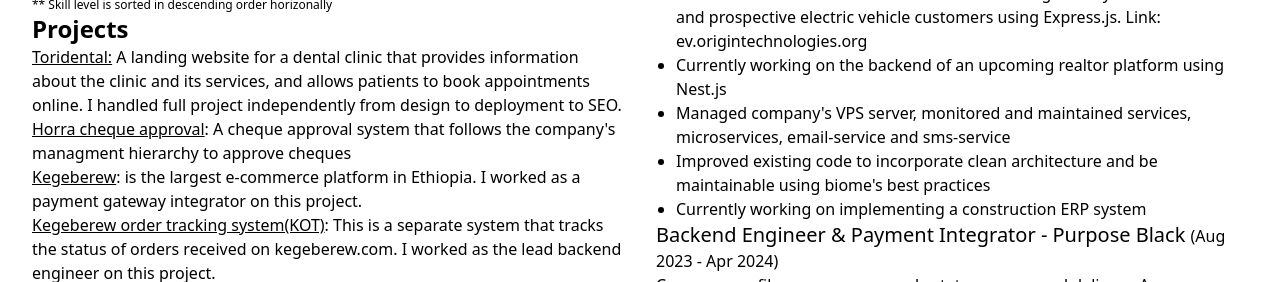
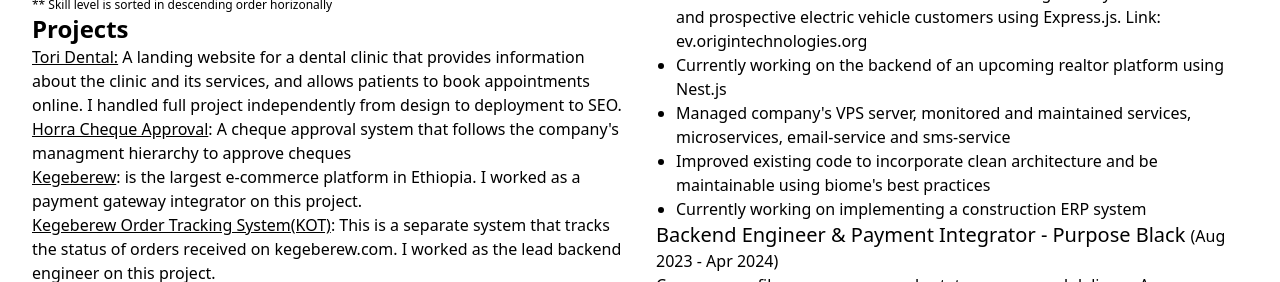
Before and after one commit to michaelzewdu/cv, a website: page index.html in a window 1280 px wide. Shown: the part 816-1098 px from the top of the page. Drawn offline with nearby package versions, Linux system fonts and the light colour scheme.

Commit message:
docs: minor spelling updates

```diff
--- a/index.html
+++ b/index.html
@@ -123,14 +123,14 @@
       <h3 class="text-2xl font-semibold">Projects</h3>
       <p class="font-light">
         <span>
-          <a href="https://toridental.com.et" class="hover:text-red-600"><u>Toridental:</u></a>
+          <a href="https://toridental.com.et" class="hover:text-red-600"><u>Tori Dental:</u></a>
         </span>
         A landing website for a dental clinic that provides information about the clinic and its services, and allows patients to book appointments online. I handled full project independently from design to deployment to SEO.
       </p>
       <p class="font-light">
         <span class="font-normal">
-          <a href="https://horrafinance.origintechnologies.org" class="hover:text-red-600"><u>Horra cheque
-              approval</u>:</a>
+          <a href="https://horrafinance.origintechnologies.org" class="hover:text-red-600"><u>Horra Cheque
+              Approval</u>:</a>
         </span>
         A cheque approval system that follows the company's managment
         hierarchy to approve cheques
@@ -146,7 +146,7 @@
       <p class="font-light">
         <span class="font-normal">
           <a href="https://play.google.com/store/apps/details?id=com.kts.KOT" class="hover:text-red-600">
-            <u>Kegeberew order tracking system(KOT)</u>:
+            <u>Kegeberew Order Tracking System(KOT)</u>:
           </a></span>
         This is a separate system that tracks the status of orders received on
         kegeberew.com. I worked as the lead backend engineer on this project.
```
